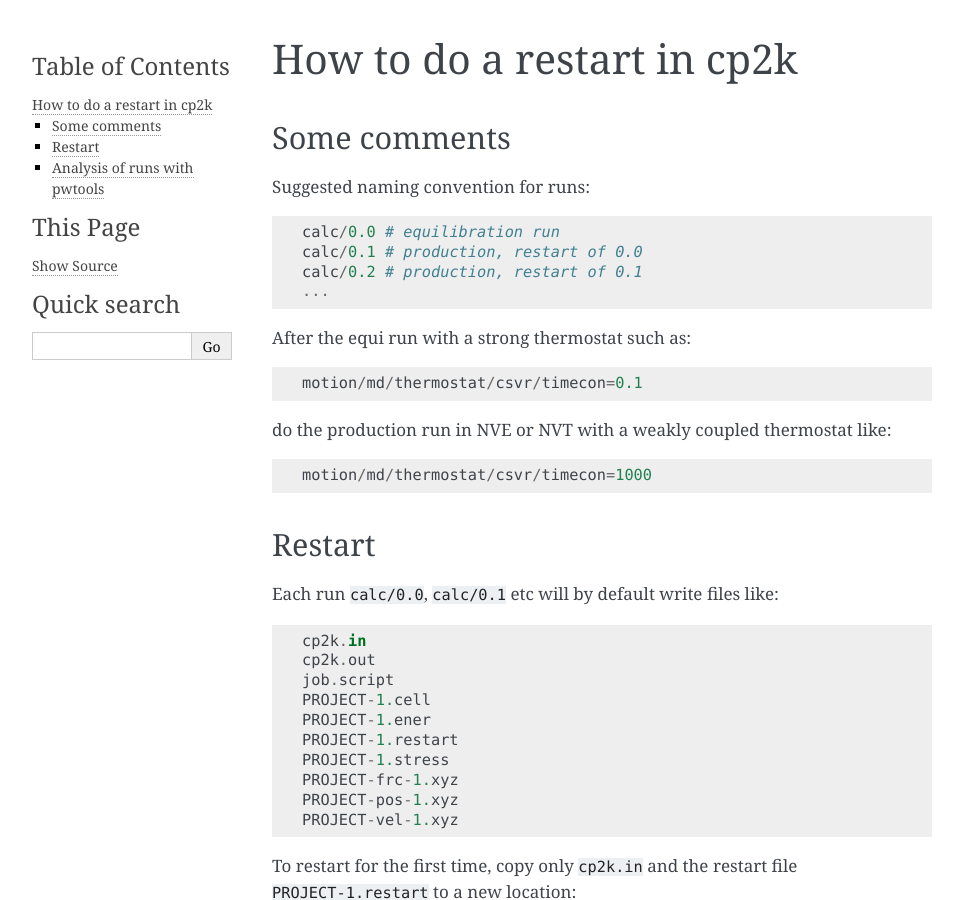
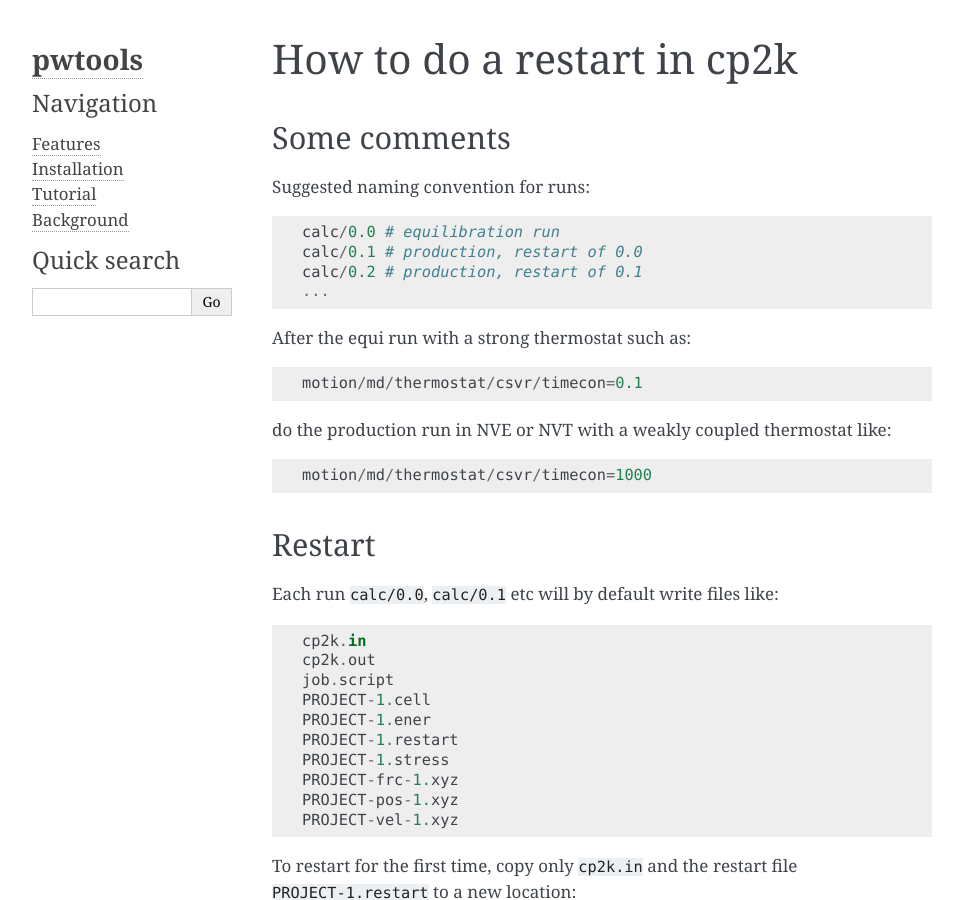
Before and after one commit to elcorto/pwtools, a Sphinx documentation site: the page built from doc/source/written/cp2k_restart.rst, in a window 1280 px wide and 900 px high. Shown: the whole window, without its empty margins (148-1111 px from the left). Built offline with Sphinx 7.4.7, drawn with Linux system fonts in a browser that asks for light colours; pages that are not in the unit, such as notebooks, are missing from menus; part of the change alters nothing that is shown.

Commit message:
DOC: update source/conf.py and Makefile (sphinx 1.6.7)

```diff
--- a/doc/source/conf.py
+++ b/doc/source/conf.py
@@ -1,7 +1,8 @@
+#!/usr/bin/env python3
 # -*- coding: utf-8 -*-
 #
 # pwtools documentation build configuration file, created by
-# sphinx-quickstart on Tue Apr 15 10:33:34 2014.
+# sphinx-quickstart on Mon Feb 19 19:08:28 2018.
 #
 # This file is execfile()d with the current directory set to its
 # containing dir.
@@ -12,37 +13,42 @@
 # All configuration values have a default; values that are commented out
 # serve to show the default.
 
-import sys
-import os
-
 # If extensions (or modules to document with autodoc) are in another directory,
 # add these directories to sys.path here. If the directory is relative to the
 # documentation root, use os.path.abspath to make it absolute, like shown here.
-#sys.path.insert(0, os.path.abspath('.'))
+#
+# import os
+# import sys
+# sys.path.insert(0, os.path.abspath('.'))
+
 
 # -- General configuration ------------------------------------------------
 
 # If your documentation needs a minimal Sphinx version, state it here.
-#needs_sphinx = '1.0'
+#
+# needs_sphinx = '1.0'
 
 #-----------------------------------------------------------------------------
-# numpydoc
+# extensions (numpydoc, ...)
 #-----------------------------------------------------------------------------
 
 # Add any Sphinx extension module names here, as strings. They can be
 # extensions coming with Sphinx (named 'sphinx.ext.*') or your custom
 # ones.
+extensions = [
+    'sphinx.ext.autodoc',
+    'sphinx.ext.autosummary',
+    'sphinx.ext.todo',
+    'sphinx.ext.coverage',
+    'sphinx.ext.mathjax',
+    'sphinx.ext.ifconfig',
+    'sphinx.ext.viewcode',
+    'sphinx.ext.githubpages',
+    'numpydoc',
+    ]
 
-##sys.path.insert(0, os.path.abspath('sphinxext'))
-extensions = ['sphinx.ext.autodoc',
-              'sphinx.ext.viewcode',
-              'sphinx.ext.autosummary',
-              'sphinx.ext.mathjax',
-              'numpydoc',
-              ]
 numpydoc_show_class_members = True
 numpydoc_class_members_toctree = True
-
 
 #-----------------------------------------------------------------------------
 # auto stuff
@@ -60,21 +66,23 @@ autosummary_generate = True
 #-----------------------------------------------------------------------------
 pngmath_latex_preamble = r"\newcommand{\ve}[1]{\mathbf{#1}} "
 
+
 # Add any paths that contain templates here, relative to this directory.
 templates_path = ['_templates']
 
-# The suffix of source filenames.
+# The suffix(es) of source filenames.
+# You can specify multiple suffix as a list of string:
+#
+# source_suffix = ['.rst', '.md']
 source_suffix = '.rst'
-
-# The encoding of source files.
-#source_encoding = 'utf-8-sig'
 
 # The master toctree document.
 master_doc = 'index'
 
 # General information about the project.
-project = u'pwtools'
-copyright = u'2018, Steve Schmerler'
+project = 'pwtools'
+copyright = '2018, Steve Schmerler'
+author = 'Steve Schmerler'
 
 # The version info for the project you're documenting, acts as replacement for
 # |version| and |release|, also used in various other places throughout the
@@ -87,125 +95,58 @@ release = ''
 
 # The language for content autogenerated by Sphinx. Refer to documentation
 # for a list of supported languages.
-#language = None
-
-# There are two options for replacing |today|: either, you set today to some
-# non-false value, then it is used:
-#today = ''
-# Else, today_fmt is used as the format for a strftime call.
-#today_fmt = '%B %d, %Y'
+#
+# This is also used if you do content translation via gettext catalogs.
+# Usually you set "language" from the command line for these cases.
+language = None
 
 # List of patterns, relative to source directory, that match files and
 # directories to ignore when looking for source files.
+# This patterns also effect to html_static_path and html_extra_path
 exclude_patterns = []
-
-# The reST default role (used for this markup: `text`) to use for all
-# documents.
-#default_role = None
-
-# If true, '()' will be appended to :func: etc. cross-reference text.
-#add_function_parentheses = True
-
-# If true, the current module name will be prepended to all description
-# unit titles (such as .. function::).
-#add_module_names = True
-
-# If true, sectionauthor and moduleauthor directives will be shown in the
-# output. They are ignored by default.
-#show_authors = False
 
 # The name of the Pygments (syntax highlighting) style to use.
 pygments_style = 'sphinx'
 
-# A list of ignored prefixes for module index sorting.
-modindex_common_prefix = ['pwtools.']
-
-# If true, keep warnings as "system message" paragraphs in the built documents.
-#keep_warnings = False
+# If true, `todo` and `todoList` produce output, else they produce nothing.
+todo_include_todos = True
 
 
 # -- Options for HTML output ----------------------------------------------
 
 # The theme to use for HTML and HTML Help pages.  See the documentation for
 # a list of builtin themes.
-# html_theme = 'sphinxdoc'
+#
+html_theme = 'alabaster'
 
 # Theme options are theme-specific and customize the look and feel of a theme
 # further.  For a list of options available for each theme, see the
 # documentation.
-#html_theme_options = {}
-
-# Add any paths that contain custom themes here, relative to this directory.
-#html_theme_path = []
-
-# The name for this set of Sphinx documents.  If None, it defaults to
-# "<project> v<release> documentation".
-#html_title = None
-
-# A shorter title for the navigation bar.  Default is the same as html_title.
-#html_short_title = None
-
-# The name of an image file (relative to this directory) to place at the top
-# of the sidebar.
-#html_logo = None
-
-# The name of an image file (within the static path) to use as favicon of the
-# docs.  This file should be a Windows icon file (.ico) being 16x16 or 32x32
-# pixels large.
-#html_favicon = None
+#
+html_theme_options = {'show_related': False}
 
 # Add any paths that contain custom static files (such as style sheets) here,
 # relative to this directory. They are copied after the builtin static files,
 # so a file named "default.css" will overwrite the builtin "default.css".
-#html_static_path = ['_static']
+html_static_path = ['_static']
 
-# Add any extra paths that contain custom files (such as robots.txt or
-# .htaccess) here, relative to this directory. These files are copied
-# directly to the root of the documentation.
-#html_extra_path = []
+# Custom sidebar templates, must be a dictionary that maps document names
+# to template names.
+#
+# This is required for the alabaster theme
+# refs: http://alabaster.readthedocs.io/en/latest/installation.html#sidebars
+html_sidebars = {
+    '**': [
+        'about.html',
+        'navigation.html',
+##        'localtoc.html',
+        'relations.html',  # needs 'show_related': True theme option to display
+        'searchbox.html',
+    ]
+}
 
-# If not '', a 'Last updated on:' timestamp is inserted at every page bottom,
-# using the given strftime format.
-#html_last_updated_fmt = '%b %d, %Y'
 
-# If true, SmartyPants will be used to convert quotes and dashes to
-# typographically correct entities.
-#html_use_smartypants = True
-
-# Custom sidebar templates, maps document names to template names.
-#html_sidebars = {}
-
-# Additional templates that should be rendered to pages, maps page names to
-# template names.
-#html_additional_pages = {}
-
-# If false, no module index is generated. Use explicitly py-modindex, else we
-# have two links, one to py-modindex.html and np-modindex.html created by
-# numpydoc.
-html_domain_indices = ['py-modindex']
-
-# If false, no index is generated.
-#html_use_index = True
-
-# If true, the index is split into individual pages for each letter.
-#html_split_index = False
-
-# If true, links to the reST sources are added to the pages.
-#html_show_sourcelink = True
-
-# If true, "Created using Sphinx" is shown in the HTML footer. Default is True.
-#html_show_sphinx = True
-
-# If true, "(C) Copyright ..." is shown in the HTML footer. Default is True.
-#html_show_copyright = True
-
-# If true, an OpenSearch description file will be output, and all pages will
-# contain a <link> tag referring to it.  The value of this option must be the
-# base URL from which the finished HTML is served.
-#html_use_opensearch = ''
-
-# This is the file name suffix for HTML files (e.g. ".xhtml").
-#html_file_suffix = None
+# -- Options for HTMLHelp output ------------------------------------------
 
 # Output file base name for HTML help builder.
 htmlhelp_basename = 'pwtoolsdoc'
@@ -214,43 +155,30 @@ htmlhelp_basename = 'pwtoolsdoc'
 # -- Options for LaTeX output ---------------------------------------------
 
 latex_elements = {
-# The paper size ('letterpaper' or 'a4paper').
-#'papersize': 'letterpaper',
+    # The paper size ('letterpaper' or 'a4paper').
+    #
+    # 'papersize': 'letterpaper',
 
-# The font size ('10pt', '11pt' or '12pt').
-#'pointsize': '10pt',
+    # The font size ('10pt', '11pt' or '12pt').
+    #
+    # 'pointsize': '10pt',
 
-# Additional stuff for the LaTeX preamble.
-#'preamble': '',
+    # Additional stuff for the LaTeX preamble.
+    #
+    # 'preamble': '',
+
+    # Latex figure (float) alignment
+    #
+    # 'figure_align': 'htbp',
 }
 
 # Grouping the document tree into LaTeX files. List of tuples
 # (source start file, target name, title,
 #  author, documentclass [howto, manual, or own class]).
 latex_documents = [
-  ('index', 'pwtools.tex', u'pwtools Documentation',
-   u'Steve Schmerler', 'manual'),
+    (master_doc, 'pwtools.tex', 'pwtools Documentation',
+     'xxx', 'manual'),
 ]
-
-# The name of an image file (relative to this directory) to place at the top of
-# the title page.
-#latex_logo = None
-
-# For "manual" documents, if this is true, then toplevel headings are parts,
-# not chapters.
-#latex_use_parts = False
-
-# If true, show page references after internal links.
-#latex_show_pagerefs = False
-
-# If true, show URL addresses after external links.
-#latex_show_urls = False
-
-# Documents to append as an appendix to all manuals.
-#latex_appendices = []
-
-# If false, no module index is generated.
-#latex_domain_indices = True
 
 
 # -- Options for manual page output ---------------------------------------
@@ -258,12 +186,9 @@ latex_documents = [
 # One entry per manual page. List of tuples
 # (source start file, name, description, authors, manual section).
 man_pages = [
-    ('index', 'pwtools', u'pwtools Documentation',
-     [u'Steve Schmerler'], 1)
+    (master_doc, 'pwtools', 'pwtools Documentation',
+     [author], 1)
 ]
-
-# If true, show URL addresses after external links.
-#man_show_urls = False
 
 
 # -- Options for Texinfo output -------------------------------------------
@@ -272,19 +197,7 @@ man_pages = [
 # (source start file, target name, title, author,
 #  dir menu entry, description, category)
 texinfo_documents = [
-  ('index', 'pwtools', u'pwtools Documentation',
-   u'Steve Schmerler', 'pwtools', 'One line description of project.',
-   'Miscellaneous'),
+    (master_doc, 'pwtools', 'pwtools Documentation',
+     author, 'pwtools', 'One line description of project.',
+     'Miscellaneous'),
 ]
-
-# Documents to append as an appendix to all manuals.
-#texinfo_appendices = []
-
-# If false, no module index is generated.
-#texinfo_domain_indices = True
-
-# How to display URL addresses: 'footnote', 'no', or 'inline'.
-#texinfo_show_urls = 'footnote'
-
-# If true, do not generate a @detailmenu in the "Top" node's menu.
-#texinfo_no_detailmenu = False
```
Also changed, not shown: 1 other file.
